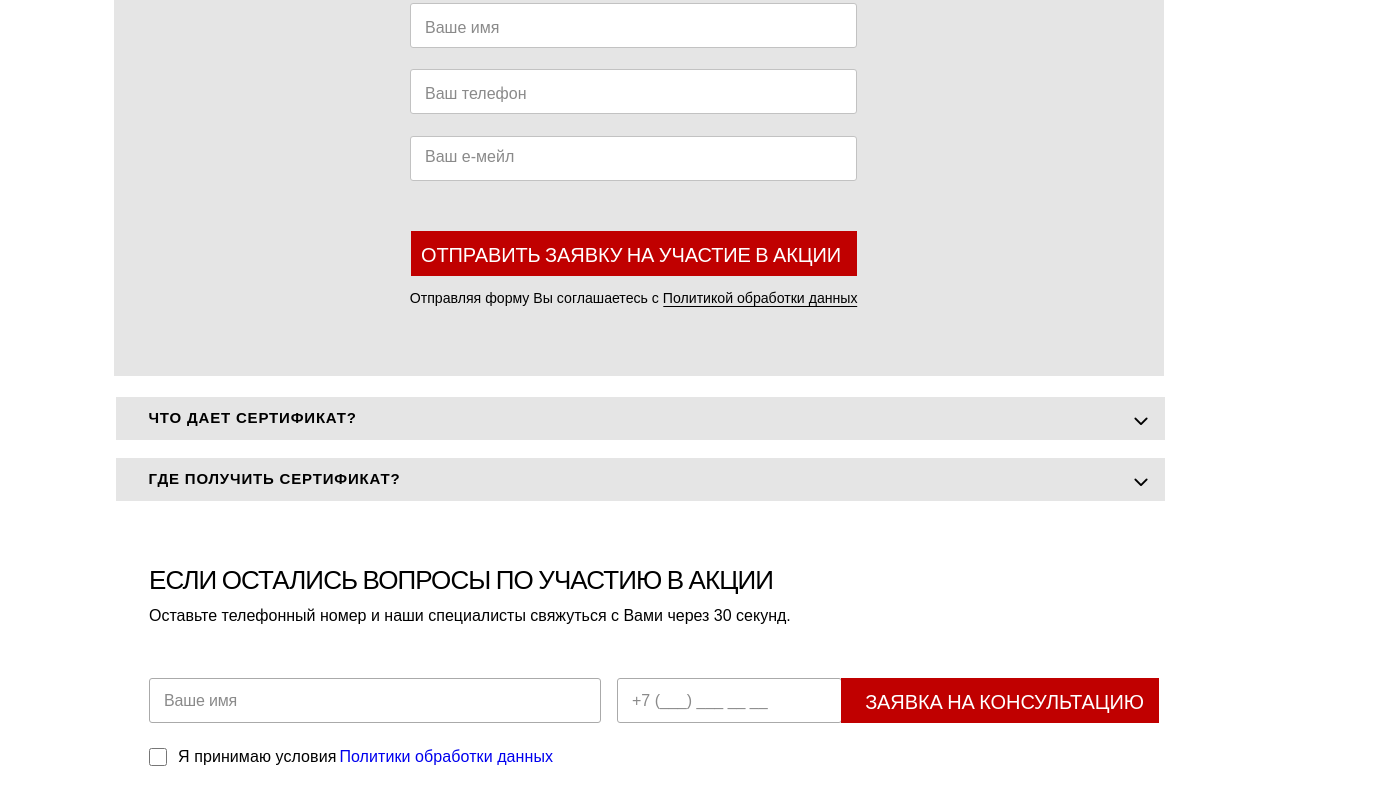
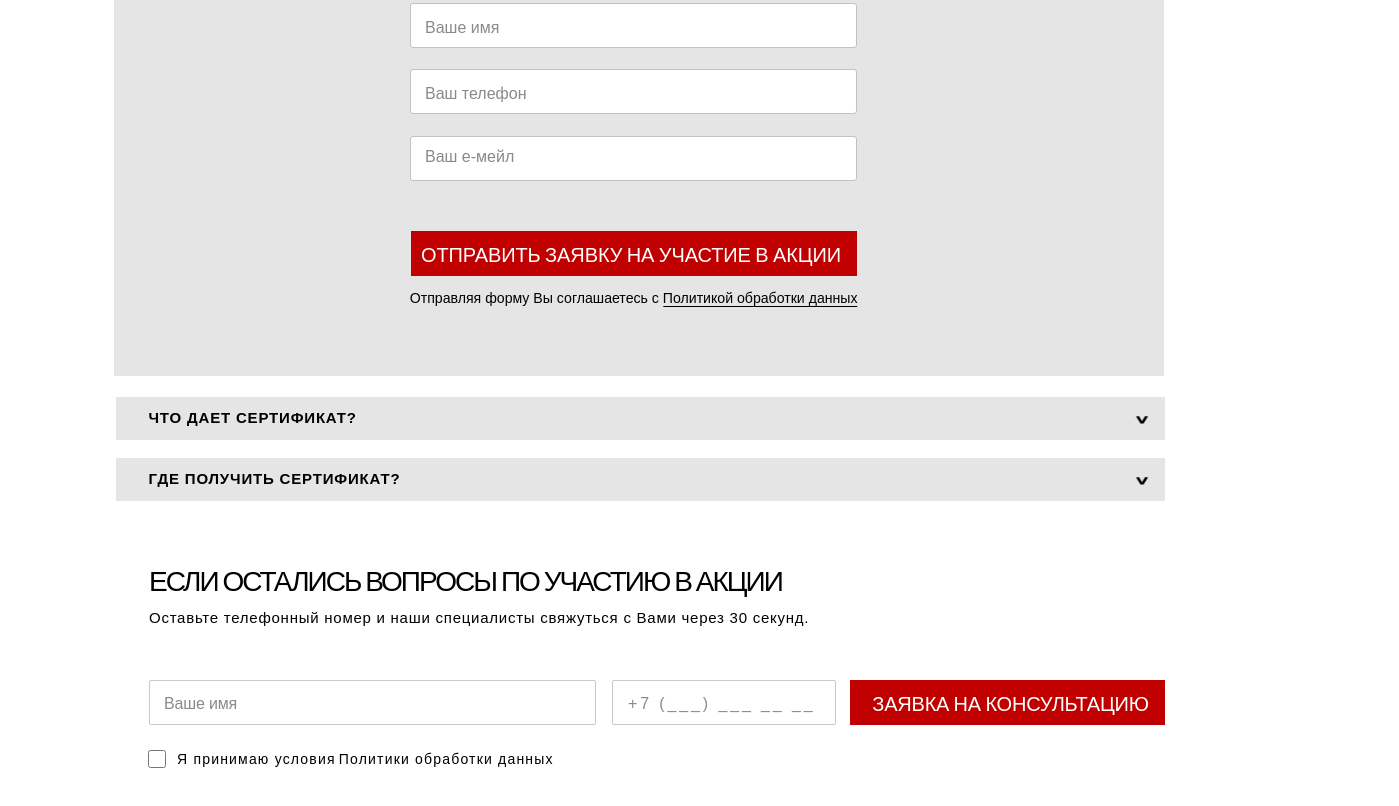
Before and after one commit to SergeyKiselev2001/terem-tasks, a plain HTML site: page index.html in a window 1280 px wide. Shown: the part 751-1557 px from the top of the page, 1399 px wide, since content can reach past the window. Drawn offline with nearby package versions, Linux system fonts and the light colour scheme.

```diff
--- a/css/style.scss
+++ b/css/style.scss
@@ -210,14 +210,26 @@ button {
     padding-left: 33px;
     letter-spacing: 0.055em;
     text-transform: uppercase;
-    font-weight: bold;
+    font-weight: 700;
     width: 1016px;
     display: flex;
     align-items: center;
     padding-top: 0px;
     font-size: 15px;
 
+    position: relative;
+
 }
+
+.first-el__i {
+    position: absolute;
+
+    transform: scaleX(0.77) scaleY(1.22);
+    right: 15px;
+    bottom: 11px;
+}
+
+
 .qa-section__element-info{
     display: block;
     padding: 25px 15px;
@@ -265,64 +277,71 @@ i {
     padding-left: 33px;
 }
 
-p.bottom__questions{
+.bottom__questions{
     margin: 0px;
-    height: 30px;
+    height: 28px;
     text-transform: uppercase;
-    font-size: 26px;
+    font-size: 28px;
     font-family: 'Oswald', sans-serif;
     font-weight: 500;
-    letter-spacing: -0.035em;
-    margin-bottom: 14px;
+    letter-spacing: -0.07em;
+    margin-bottom: 18px;
 
 }
 
-p.bottom__leave-phone{
-    font-size: 16px;
+.bottom__leave-phone{
+    font-weight: 100;
+    font-size: 15px;
     margin: 0px;
-    margin-bottom: 53px;
+    margin-bottom: 54px;
+    letter-spacing: 0.05em;
 
 }
 
-.callback__inputs {
+
+.flex-inputs {
     display: flex;
     flex-direction: row;
-    margin-bottom: 9px;
+    width: 1250px;
 }
 
+.flex-inputs button {
+    width: 315px;
+    padding-left: 15px;
+    padding-right: 9px;
+    letter-spacing: -0.01em;
 
-.callback__inputs input{
-    padding-left: 14px;
-    outline: none;
-    border: 1px solid red;
-    box-sizing: border-box;
-    border-radius: 3px;
-    border-color: rgb(170, 170, 170);
-    padding-top: 3px;
-
+    margin-bottom: 11px;
 }
 
-.callback__inputs input[type="text"]{
-    width: 452px;
+.bottom__callback input[type=text]{
+    height: 45px;
+    width: 447px;
     box-sizing: border-box;
     margin-right: 16px;
     letter-spacing: -0.01em;
+    border-radius: 2px;
+
+    border: 1px solid rgb(200, 200, 200);
+
+    padding-left: 14px;
+    padding-top: 5px;
 }
 
-.callback__inputs input[type="tel"]{
-    width: 228px;
+.bottom__callback input[type=tel]{
+    height: 45px;
+    width: 224px;
     box-sizing: border-box;
-    margin-right: 14px;
-    letter-spacing: .17em;
+    margin-right: 15px;
+    letter-spacing: 0.18em;
+    border-radius: 2px;
+    border: 1px solid rgb(200, 200, 200);
+
+    padding-left: 15px;
+    padding-top: 5px;
 }
 
-.callback__inputs button{
-    width: 318px;
-    box-sizing: border-box;
-   padding-left: 15px;
-}
-
-.bottom__callback input[type="checkbox"]{
+.bottom__callback input[type=checkbox]{
     height: 18px;
     width: 18px;
     box-sizing: border-box;
@@ -331,15 +350,21 @@ p.bottom__leave-phone{
 }
 
 .callback__checkbox {
+
+    transform: translateX(-1px);
+    font-weight: 100;
     display: flex;
     align-items: center;
-    letter-spacing: 0.005em;
+    letter-spacing: 0.085em;
+
+    font-size: 14px;
 
 }
 
 .callback__checkbox  a{
     margin-left: 3px;
     text-decoration: none;
+    color: #000;
 
 }
 
--- a/index.html
+++ b/index.html
@@ -18,7 +18,7 @@
             <img class="promo" src="./pictures/header_picture.jpg" alt="promo">
 
 
-            <form class="registration" action="#">
+            <form class="registration" method="post" action="#">
                     <h2 class="registration-title">Регистрация сертификата</h2>
                     <h3 class="registration-info">Для регистрации сертификата - введите код сертификата и ваши контактные данные.</h3>
                     <input name="certificateCode" type="text" placeholder="Код сертификата">
@@ -36,7 +36,7 @@
 
             <div class="qa-section__element qa-section__element_first" id='e1'>
                 <div class="qa-section__element-header first-el__header">
-                    Что дает сертификат? <i class="fas  first-el__i fa-chevron-down"></i>
+                    Что дает сертификат? <img class="first-el__i" src="./pictures/down-chevron.png" alt="arrow">
                 </div>
                 <div class="qa-section__element-info first-el__info">
                     Сертификат даёт право участвовать в акции «Дом в подарок». Номер сертификата является вашим уникальным номером участника. Не забудьте его зарегистрировать на нашем сайте и взять с собой на розыгрыш главного приза 16 декабря 2018 года. Владелец сертификата может принимать участие в розыгрыше только при наличии акта приёмки-передачи строения, подтверждающего окончание строительства
@@ -47,7 +47,7 @@
 
             <div class="qa-section__element" id='e2'>
                 <div class="qa-section__element-header second-el__header">
-                    Где получить сертификат? <i class="fas second-el__i fa-chevron-down"></i>
+                    Где получить сертификат? <img class="first-el__i second-el__i" src="./pictures/down-chevron.png" alt="arrow">
                 </div>
                 <div class="qa-section__element-info second-el__info">
                     Сертификат выдаётся всем клиента строительной компании «Теремъ» во время подписания договора на строительство дома или бани на территории выставочного комплекса компании по адресу: г. Москва, ул. Зеленодольская, вл. 42. Сертификаты выдаются в период с 6 по 19 сентября 2018 года включительно.
@@ -56,22 +56,23 @@
         </div>
 
         <div class="bottom">
-            <p class="bottom__questions">
+            <h2 class="bottom__questions">
                 Если остались вопросы по участию в акции
-            </p>
-            <p class="bottom__leave-phone">
+            </h2>
+            <h3 class="bottom__leave-phone">
                 Оставьте телефонный номер и наши специалисты свяжуться с Вами через 30 секунд.
-            </p>
-            <div class="bottom__callback">
-                <form action="">
-                    <div class="callback__inputs">
-                        <input type="text" placeholder="Ваше имя">
-                        <input type="phone" placeholder="+7 (___) ___ __ __">
-                        <button type="submit">Заявка на консультацию</button>
-                    </div>
-                    <p class="callback__checkbox"><input type="checkbox">Я принимаю условия <a href="#">Политики обработки данных</a></p>
-                </form>
-            </div>
+            </h3>
+
+            <form class="bottom__callback" method="post" action="#">
+
+                <div class="flex-inputs">
+                    <input name="name" type="text" placeholder="Ваше имя">
+                    <input name="phone" type="tel" placeholder="+7 (___) ___ __ __">
+                    <button type="submit">Заявка на консультацию</button>
+                </div>
+                <h3 class="callback__checkbox"><input name="isAgree" type="checkbox">Я принимаю условия <a href="#">Политики обработки данных</a></h3>
+            </form>
+
 
 
 
--- a/js/script.js
+++ b/js/script.js
@@ -21,5 +21,5 @@ $('.first-el__info, .second-el__info').hide();
 
 
  function rotateArrow(isElementPressed){
-    return isElementPressed == true ? {'transform': 'rotateX(180deg)'} : {'transform': 'rotateX(0deg)'};
+    return isElementPressed == true ? {'transform': 'scaleX(0.77) scaleY(1.22) rotateX(180deg) translateY(2px)'} : {'transform': 'scaleX(0.77) scaleY(1.22) rotateX(0deg)'};
  }
```
Also changed, not shown: css/style.css, pictures/down-chevron.png (added), 1 other file.
